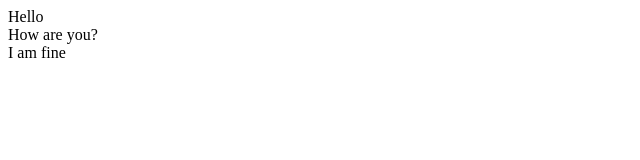
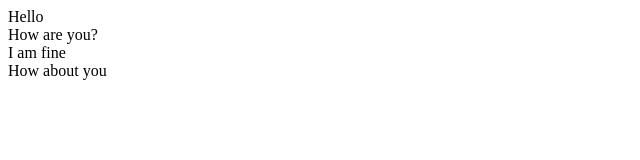
Before and after one commit to nipitpongpan/demo-repo, a plain HTML site: page index.html in a window 1280 px wide. Shown: the full height of the page, 0-640 px from the left. Drawn offline with Linux system fonts and the light colour scheme.

Commit message:
update html

```diff
--- a/index.html
+++ b/index.html
@@ -1,3 +1,4 @@
 <div>Hello</div>
 <div>How are you?</div>
 <div>I am fine</div>
+<div>How about you</div>
```
